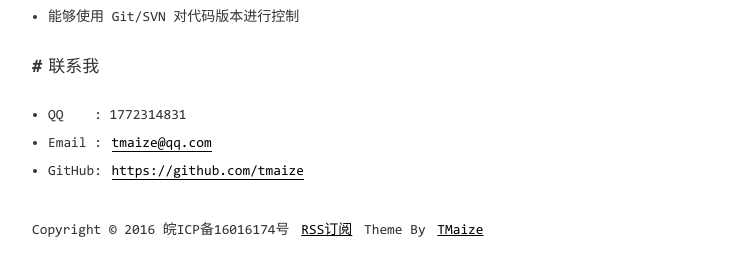
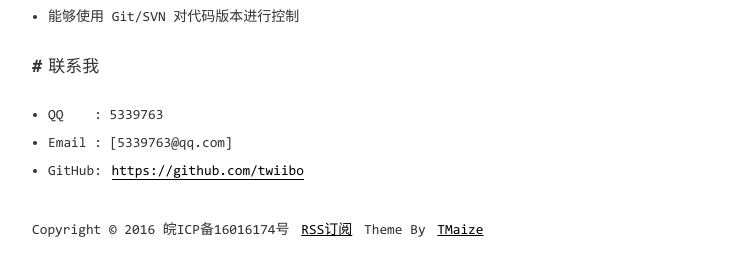
Before and after one commit to twiibo/blog, a Jekyll site: the page built from pages/about.md, in a window 1280 px wide. Shown: the part 547-823 px from the top of the page, without its empty margins (268-1011 px from the left). Built offline with Jekyll 4.4.1, drawn with Linux system fonts in a browser that asks for light colours; comment, search, counter and statistics services are not loaded.

Commit message:
Update about.md

```diff
--- a/pages/about.md
+++ b/pages/about.md
@@ -25,8 +25,8 @@ title: 关于我
 
 ## 联系我
 
-- QQ&nbsp;&nbsp;&nbsp;&nbsp;: 1772314831
+- QQ&nbsp;&nbsp;&nbsp;&nbsp;: 5339763
 
-- Email&nbsp;: [tmaize@qq.com](http://mail.qq.com/cgi-bin/qm_share?t=qm_mailme&email=YBQNAQkaBSAREU4DDw0)
+- Email&nbsp;: [5339763@qq.com]
 
-- GitHub: [https://github.com/tmaize](https://github.com/tmaize)
+- GitHub: [https://github.com/twiibo](https://github.com/twiibo)
```
